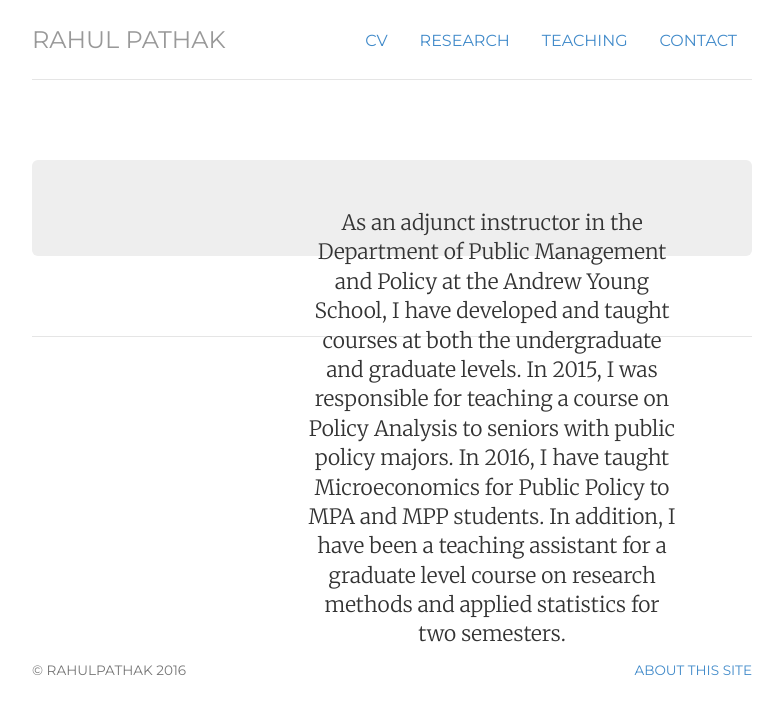
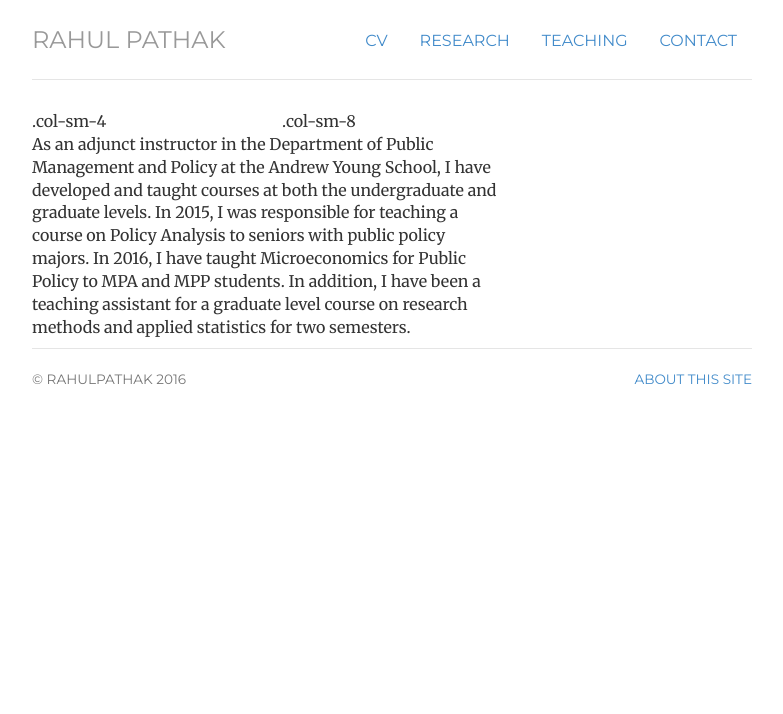
Before and after one commit to pathak-rahul/pathak-rahul.github.io, a Jekyll site: the page built from teaching/index.html, in a window 1280 px wide. Shown: the top 714 px of the page, without its empty margins (248-1031 px from the left). Built offline with Jekyll 4.4.1, drawn with Linux system fonts in a browser that asks for light colours.

Commit message:
Update index.html

```diff
--- a/teaching/index.html
+++ b/teaching/index.html
@@ -4,18 +4,16 @@ title: teaching
 ---
 <div class="teaching">
 
-<div class="jumbotron">
-	<div class="col-sm-4">
-	</div>
+<div class="row">
+  <div class="col-sm-4">.col-sm-4</div>
+  <div class="col-sm-8">.col-sm-8</div>
+  	<div itemscope itemtype="http://data-vocabulary.org/Person" class="col-sm-8">
 
-	<div itemscope itemtype="http://data-vocabulary.org/Person" class="col-sm-8">
+  <p class-"lead"> As an adjunct instructor in the Department of Public Management and Policy at the Andrew Young School, I have developed and taught courses at both the undergraduate and graduate levels. In 2015, I was responsible for teaching a course on Policy Analysis to seniors with public policy majors. In 2016, I have taught Microeconomics for Public Policy to MPA and MPP students. In addition, I have been a teaching assistant for a graduate level course on research methods and applied statistics for two semesters. </p> </span>
+
+</div>
 
 
-	<p class-"lead"> As an adjunct instructor in the Department of Public Management and Policy at the Andrew Young School, I have developed and taught courses at both the undergraduate and graduate levels. In 2015, I was responsible for teaching a course on Policy Analysis to seniors with public policy majors. In 2016, I have taught Microeconomics for Public Policy to MPA and MPP students. In addition, I have been a teaching assistant for a graduate level course on research methods and applied statistics for two semesters. </p> </span>
-</p>
-	</div>
-
-</div>
 	<ul>
 
 	</ul>
```
